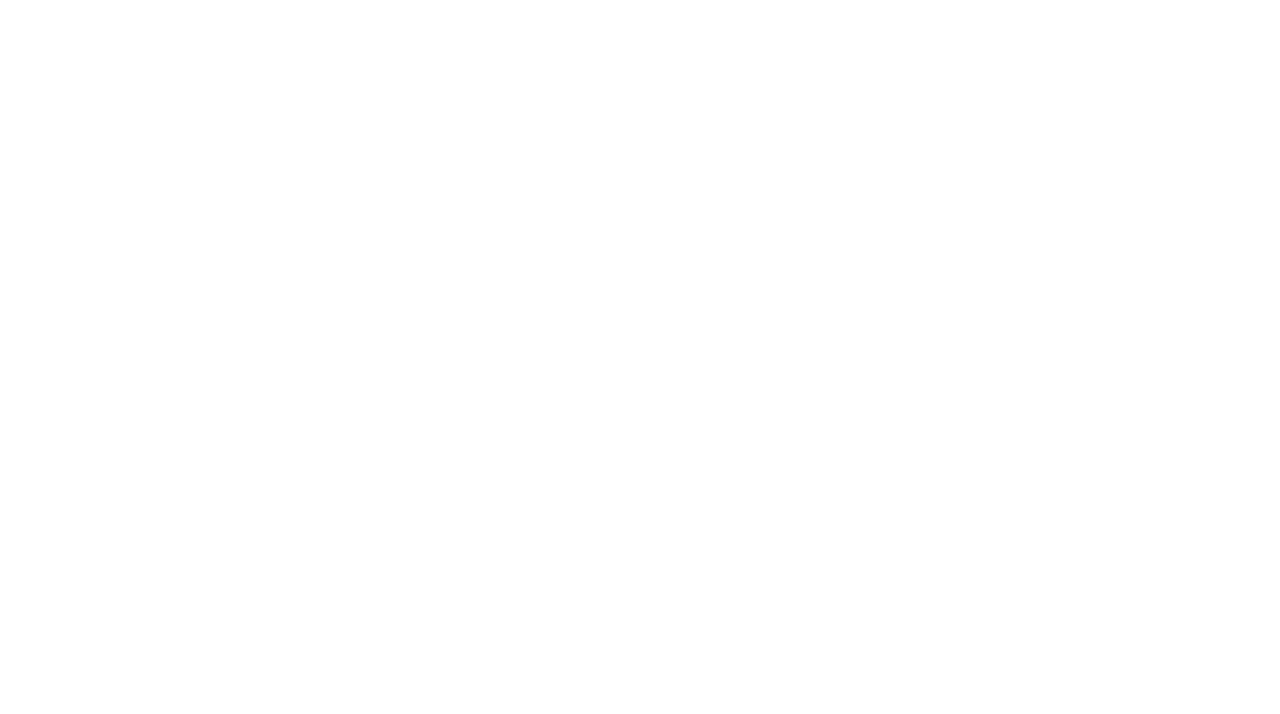
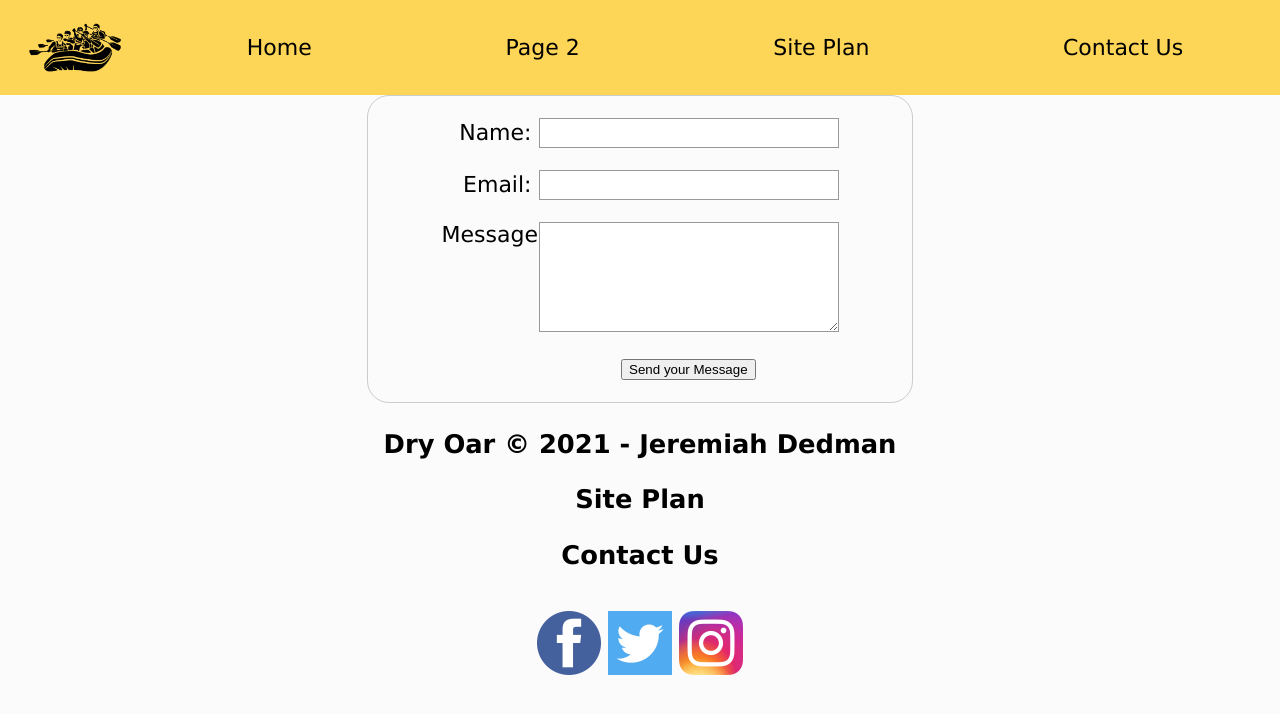
Before and after one commit to JeremiahBYU-I/wwr, a plain HTML site: page contactus.html in a window 1280 px wide. Drawn offline with Linux system fonts and the light colour scheme.

Commit message:
second page

```diff
--- a/contactus.html
+++ b/contactus.html
@@ -0,0 +1,80 @@
+<!DOCTYPE html>
+<html lang="en">
+<head>
+    <meta charset="UTF-8">
+    <meta http-equiv="X-UA-Compatible" content="IE=edge">
+    <meta name="viewport" content="width=device-width, initial-scale=1.0">
+    <title>Contact Us</title>
+    <link rel="stylesheet" href="styles/index.css">
+    <body>
+        <div id="content">
+     <header>
+    <a id="logo_link" href="index.html">
+        <img src="img/logo.png" class="logo" alt="Dry Oar logo" width="100%">
+     </a>
+     <nav>
+        <a href="index.html">Home</a>
+        <a href="#">Page 2</a>
+        <a href="site-plan-rafting.html">Site Plan</a>
+        <a href="contactus.html">Contact Us</a>
+    </nav>
+
+    </header>
+    <main>
+        <form action="my-handling-form-page" method="post">
+        <ul>
+            <li>
+                <label for="name">Name:</label>
+                <input type="text" id="name" name="user_name">
+            </li>
+            <li>
+                <label for="mail">Email:</label>
+                <input type="email" id="mail" name="user_email">
+            </li>
+            <li>
+                <label for="msg">Message:</label>
+                <textarea id="msg" name="user_email"></textarea>
+            </li>
+            <li class="button">
+                <button type="submit">Send your Message</button>
+            </li>
+        </ul>
+        </form>
+        <div id="feedback"></div>
+    </main>
+    <footer>
+        <h3>Dry Oar &copy; 2021 - Jeremiah Dedman</h3>
+        <h3><a href="site-plan-rafting.html">Site Plan</a></h3>
+        <h3><a href="contactus.html">Contact Us</a></h3>
+        <div class="social">
+            <a href="https://facebook.com" target="_blank">
+                <img src="img/facebook.png" alt="fb icon">
+            </a>
+            <a href="https://twitter.com" target="_blank">
+                <img src="img/twitter.png" alt="twitter icon">
+            </a>
+            <a href="https://instagram.com" target="_blank">
+                <img src="img/instagram.png" alt="instagram icon">
+            </a>
+        </div>
+    </footer>
+    <script>
+        // get the feedback div element so we can do something with it.
+        const feedbackElement = document.getElementById('feedback');
+        // get the form so we can read what was entered in it.
+        const formElement = document.forms[0];
+        // add a 'listener' to wait for a submission of our form. When that happens run the code below.
+        formElement.addEventListener('submit', function(e) {
+            // stop the form from doing the default action.
+            e.preventDefault();
+            // set the contents of our feedback element to a message letting the user know the form was submitted successfully. Notice that we pull the name that was entered in the form to personalize the message!
+            feedbackElement.innerHTML = 'Hello '+ formElement.user_name.value +'! Thank you for your message. We will get back with you as soon as possible!';
+            // make the feedback element visible.
+            feedbackElement.style.display = "block";
+            // add a class to move everything down so our message doesn't cover it.
+            document.body.classList.toggle('moveDown');
+        });
+    </script>
+
+</body>
+</html>
--- a/styles/index.css
+++ b/styles/index.css
@@ -175,6 +175,72 @@ nav {
     opacity: .6;
     transform: scale(1.1);
 }
+form{
+        /* Center the form on the page */
+        margin: 0 auto;
+        width: 500px;
+        /* Form outline */
+        padding: 1em;
+        border: 1px solid #CCC;
+        border-radius: 1em;
+      }
+
+      ul {
+        list-style: none;
+        padding: 0;
+        margin: 0;
+      }
+
+      form li + li {
+        margin-top: 1em;
+      }
+
+      label {
+        /* Uniform size & alignment */
+        display: inline-block;
+        width: 90px;
+        text-align: right;
+      }
+
+      input,
+      textarea {
+        /* To make sure that all text fields have the same font settings
+           By default, textareas have a monospace font */
+        font: 1em sans-serif;
+
+        /* Uniform text field size */
+        width: 300px;
+        box-sizing: border-box;
+
+        /* Match form field borders */
+        border: 1px solid #999;
+      }
+
+      input:focus,
+      textarea:focus {
+        /* Additional highlight for focused elements */
+        border-color: #000;
+      }
+
+      textarea {
+        /* Align multiline text fields with their labels */
+        vertical-align: top;
+
+        /* Provide space to type some text */
+        height: 5em;
+      }
+
+      .button {
+        /* Align buttons with the text fields */
+        padding-left: 90px; /* same size as the label elements */
+      }
+
+      button {
+        /* This extra margin represent roughly the same space as the space
+           between the labels and their text fields */
+        margin-left: .5em;
+      }
+
 @media screen and (max-width: 900px) {
     #hero, .home-grid {
         display: block;
--- a/styles/site-plan-rafting.css
+++ b/styles/site-plan-rafting.css
@@ -26,7 +26,71 @@ Fonts are separated by a | */
   --nav-hover-link-color: #fae1dd;
   --nav-hover-background-color: #fec5bb;
 }
+form {
+  /* Center the form on the page */
+  margin: 0 auto;
+  width: 500px;
+  /* Form outline */
+  padding: 1em;
+  border: 1px solid #CCC;
+  border-radius: 1em;
+}
 
+ul {
+  list-style: none;
+  padding: 0;
+  margin: 0;
+}
+
+form li + li {
+  margin-top: 1em;
+}
+
+label {
+  /* Uniform size & alignment */
+  display: inline-block;
+  width: 90px;
+  text-align: right;
+}
+
+input,
+textarea {
+  /* To make sure that all text fields have the same font settings
+     By default, textareas have a monospace font */
+  font: 1em sans-serif;
+
+  /* Uniform text field size */
+  width: 300px;
+  box-sizing: border-box;
+
+  /* Match form field borders */
+  border: 1px solid #999;
+}
+
+input:focus,
+textarea:focus {
+  /* Additional highlight for focused elements */
+  border-color: #000;
+}
+
+textarea {
+  /* Align multiline text fields with their labels */
+  vertical-align: top;
+
+  /* Provide space to type some text */
+  height: 5em;
+}
+
+.button {
+  /* Align buttons with the text fields */
+  padding-left: 90px; /* same size as the label elements */
+}
+
+button {
+  /* This extra margin represent roughly the same space as the space
+     between the labels and their text fields */
+  margin-left: .5em;
+}
 
 /*  Look around below...but DON'T CHANGE ANYTHING! */
 
```
